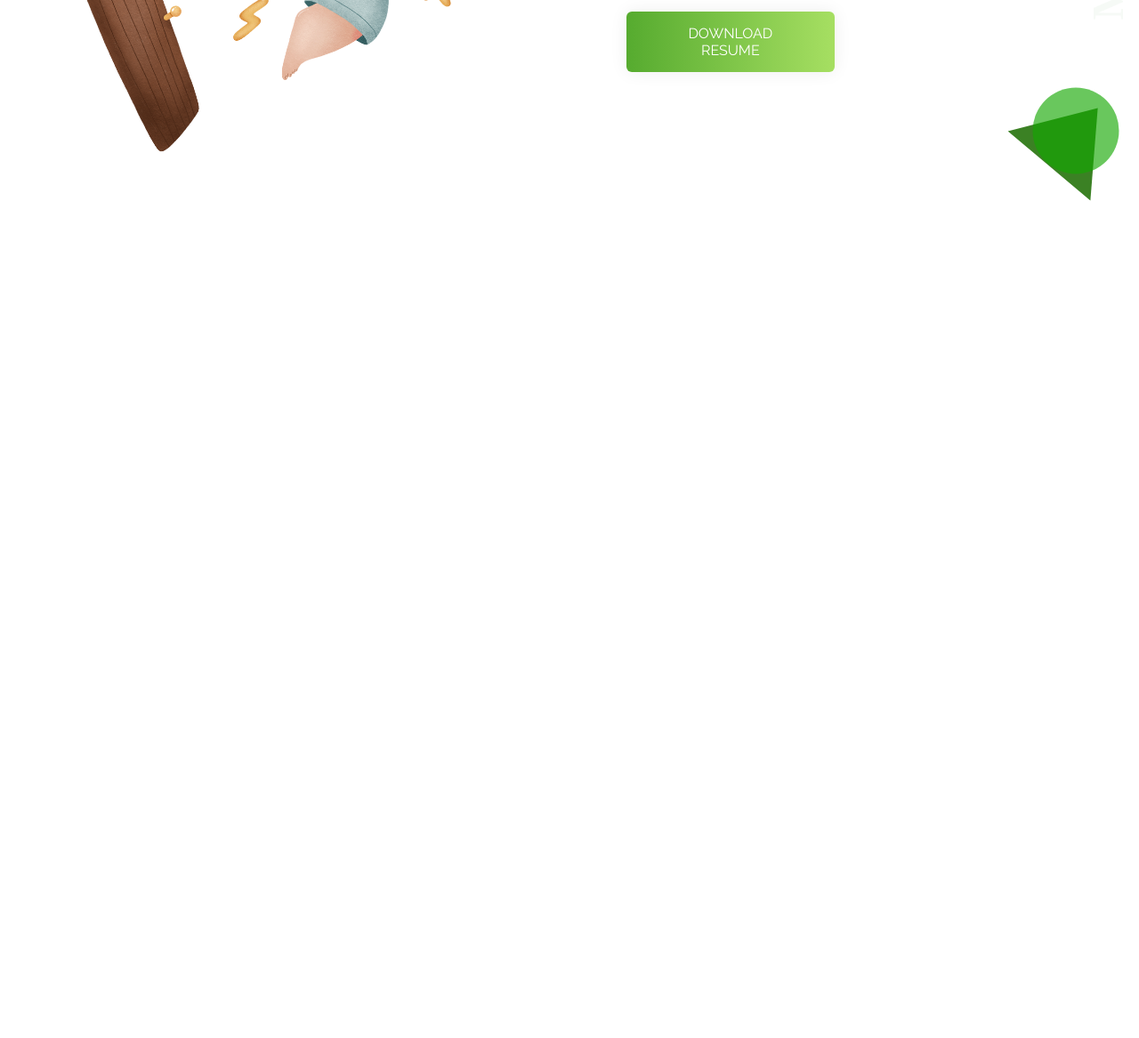
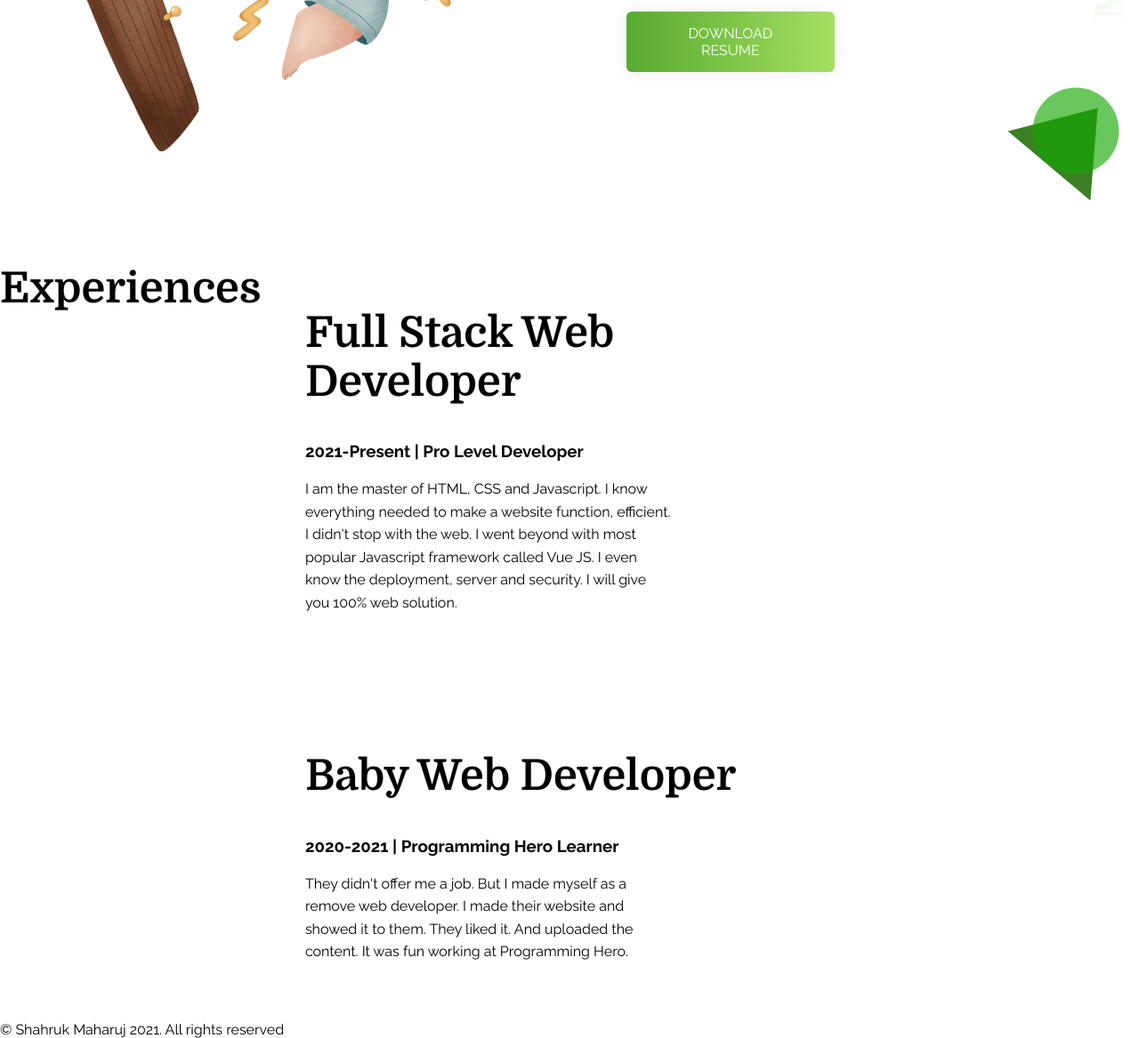
Before and after one commit to Shahruk-Maharuj/shahruk-portfolio, a plain HTML site: page index.html in a window 1280 px wide. Shown: the part 886-2053 px from the top of the page at 89% size. Before the commit the page ends 1143 px from the top, so only its background shows below. Drawn offline with Linux system fonts and the light colour scheme.

Commit message:
Update index.html

```diff
--- a/index.html
+++ b/index.html
@@ -1,20 +1,30 @@
 <!DOCTYPE html>
 <html lang="en">
   <head>
-    <meta charset="UTF-8">
-    <meta http-equiv="X-UA-Compatible" content="IE=edge">
-    <meta name="viewport" content="width=device-width, initial-scale=1.0">
-    <link rel="stylesheet" href="style.css">
+    <meta charset="UTF-8" />
+    <meta http-equiv="X-UA-Compatible" content="IE=edge" />
+    <meta name="viewport" content="width=device-width, initial-scale=1.0" />
+    <link rel="stylesheet" href="style.css" />
     <title>Shahruk Portfolio</title>
   </head>
   <body>
-    <section class="top-banner">
+    <section class="top-banner flexible-container">
       <div class="half-width">
         <h1>Welcome to</h1>
         <h1 class="mar"><span class="shah">Shahruk Maharuj</span> World</h1>
         <h3>Build Climber and Train Stopper</h3>
-            <p>You might saw me jumping, climbing buildings, and stopping trains. But nobody pays me a dime for that work. That's why I am learning and mastering web development. I will not stop until I become the Web Development Hero.</p>
-            <a class="btn" href="https://bd.linkedin.com/in/shahruk-maharuj" target="_blank">Hire Me</a>
+        <p>
+          You might saw me jumping, climbing buildings, and stopping trains. But
+          nobody pays me a dime for that work. That's why I am learning and
+          mastering web development. I will not stop until I become the Web
+          Development Hero.
+        </p>
+        <a
+          class="btn"
+          href="https://bd.linkedin.com/in/shahruk-maharuj"
+          target="_blank"
+          >Hire Me</a
+        >
       </div>
 
       <div class="half-width">
@@ -24,17 +34,55 @@
       </div>
     </section>
 
-    <section class="dream-big">
+    <section class="dream-big flexible-container">
       <div class="half-width">
-            <img src="img/woolly-log-in-3.png" alt="">
+        <img src="img/woolly-log-in-3.png" alt="" />
       </div>
       <div class="half-width">
         <h1 class="mar"><span class="shah">Dream</span> Big</h1>
         <h3>Become a web developer</h3>
-            <p>I already learned the basic HTML and CSS. I can build any simple website. I can even teach my grandma how to make simple website. My goal is to build 3 websites and learn advanced topics.</p>
-            <a class="btn-d" href="https://bd.linkedin.com/in/shahruk-maharuj" target="_blank">DOWNLOAD RESUME</a>
+        <p>
+          I already learned the basic HTML and CSS. I can build any simple
+          website. I can even teach my grandma how to make simple website. My
+          goal is to build 3 websites and learn advanced topics.
+        </p>
+        <a
+          class="btn-d"
+          href="https://bd.linkedin.com/in/shahruk-maharuj"
+          target="_blank"
+          >DOWNLOAD RESUME</a
+        >
       </div>
     </section>
 
+    <section class="ex-area">
+      <h1 class="exp">Experiences</h1>
+      <div class="flexible-container">
+        <div class="half-width box">
+          <h1 class="ex-h">Full Stack Web Developer</h1>
+          <h3>2021-Present | Pro Level Developer</h3>
+          <p>
+            I am the master of HTML, CSS and Javascript. I know everything
+            needed to make a website function, efficient. I didn't stop with the
+            web. I went beyond with most popular Javascript framework called Vue
+            JS. I even know the deployment, server and security. I will give you
+            100% web solution.
+          </p>
+        </div>
+
+        <div class="half-width box">
+          <h1 class="ex-h">Baby Web Developer</h1>
+          <h3>2020-2021 | Programming Hero Learner</h3>
+          <p>
+            They didn't offer me a job. But I made myself as a remove web
+            developer. I made their website and showed it to them. They liked
+            it. And uploaded the content. It was fun working at Programming
+            Hero.
+          </p>
+        </div>
+      </div>
+    </section>
+
+    <footer>© Shahruk Maharuj 2021. All rights reserved</footer>
   </body>
 </html>
```
Lines whose indentation alone changed are shown as unchanged.
